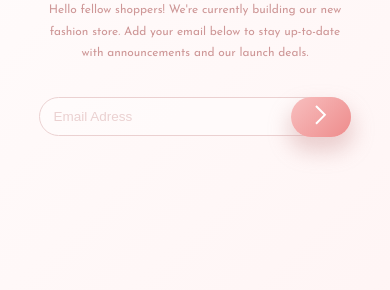
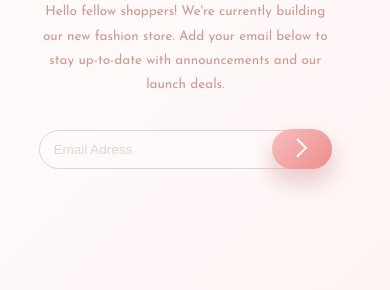
Before and after one commit to HOOP-helie/Newbie-Coming-Soon--Frontend-Mentor, a plain HTML site: page index.html in a window 390 px wide. Shown: the part 554-844 px from the top of the page. Drawn offline with Linux system fonts and the light colour scheme.

Commit message:
Improve responsive

```diff
--- a/index.html
+++ b/index.html
@@ -49,7 +49,13 @@
           </p>
 
           <form class="subscription-form" action="POST">
-            <input class="email-input" placeholder="Email Adress" />
+            <label for="email"></label>
+            <input
+              id="email"
+              name="email"
+              class="email-input"
+              placeholder="Email Adress"
+            />
             <img
               class="icon-error hidden"
               src="images/icon-error.svg"
--- a/style.css
+++ b/style.css
@@ -27,18 +27,19 @@ body {
 .description-section {
   background: url("images/bg-pattern-desktop.svg") no-repeat;
   background-size: cover;
-  padding: 5% 13%;
-  width: 60%;
+  padding: 5% 11%;
+  width: 56%;
 }
 
 .description-section__content {
   position: relative;
   top: 50%;
   transform: translateY(-50%);
+  width: 95%;
 }
 
 .description-section__content h1 {
-  font-size: calc(1rem + 3.8vw);
+  font-size: calc(1rem + 3.5vw);
   font-weight: 300;
   letter-spacing: 1rem;
   margin-bottom: 1rem;
@@ -51,7 +52,7 @@ body {
 }
 
 .description-section__content p {
-  font-size: calc(0.8rem + 0.3vw);
+  font-size: calc(0.7rem + 0.4vw);
   line-height: 1.8em;
   margin-bottom: 2rem;
 }
@@ -105,7 +106,7 @@ body {
   background-image: url("images/hero-desktop.jpg");
   background-size: cover;
   background-position: top;
-  width: 40%;
+  width: 44%;
 }
 
 /* Error styling */
@@ -179,7 +180,10 @@ body {
 }
 
 /* Avoids subscription form elements collapsing */
-@media screen and (max-width: 68rem) and (min-width: 50rem) {
+@media screen and (max-width: 80rem) and (min-width: 50rem) {
+  .description-section__content {
+    width: 100%;
+  }
   .email-input {
     height: 3rem;
     padding: 1em 1rem;
@@ -232,7 +236,7 @@ body {
   .description-section__content {
     text-align: center;
     position: relative;
-    margin: 15% 10%;
+    padding: 15% 10%;
     top: 0;
     transform: none;
   }
@@ -247,7 +251,7 @@ body {
   }
 
   .description-section__content p {
-    font-size: calc(0.5rem + 1vw);
+    font-size: calc(0.6rem + 1vw);
     max-width: 700px;
     margin: 0.5rem auto 2rem;
   }
```
Also changed, not shown: Capture.PNG (added), 1 other file.
